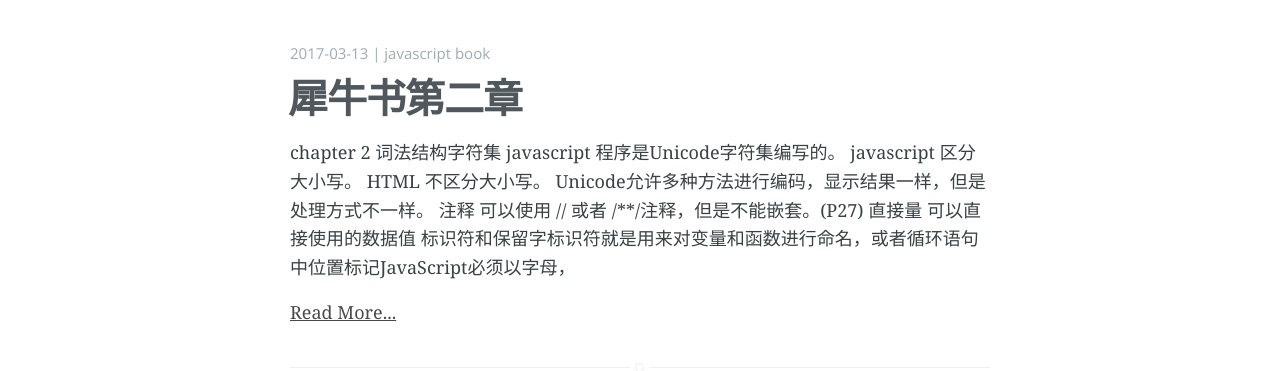
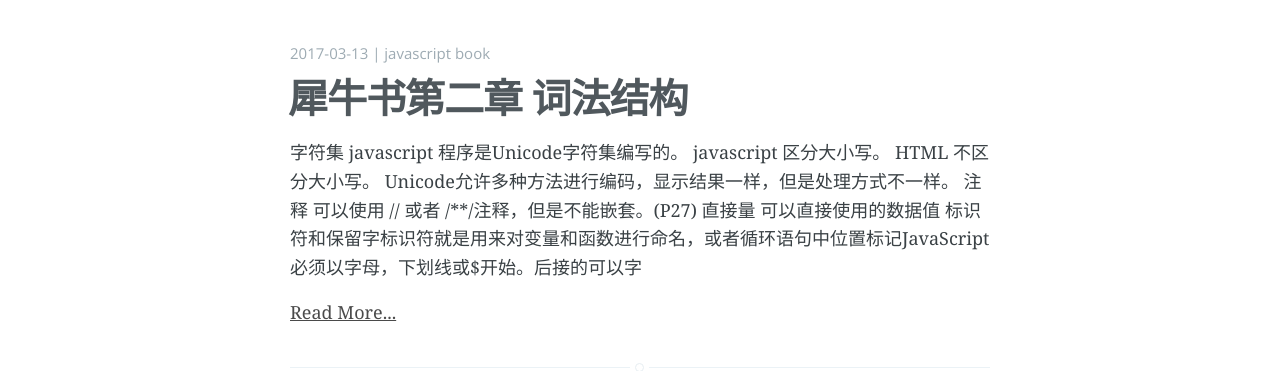
Before and after one commit to mayufo/mayufo.github.io, a plain HTML site: page index.html in a window 1280 px wide. Shown: the part 494-865 px from the top of the page. Drawn offline with nearby package versions, Linux system fonts and the light colour scheme.

Commit message:
Site updated: 2017-03-13 14:08:52

```diff
--- a/index.html
+++ b/index.html
@@ -50,15 +50,15 @@
 
 
 </span>
-      <h2 class="post-title"><a href="/2017/03/13/犀牛书第二章/">犀牛书第二章</a></h2>
+      <h2 class="post-title"><a href="/2017/03/13/犀牛书第二章/">犀牛书第二章 词法结构</a></h2>
     </header>
     <section class="post-excerpt">
       <p>
 
-        chapter 2 词法结构字符集  javascript 程序是Unicode字符集编写的。  javascript 区分大小写。  HTML 不区分大小写。  Unicode允许多种方法进行编码，显示结果一样，但是处理方式不一样。
+        字符集  javascript 程序是Unicode字符集编写的。  javascript 区分大小写。  HTML 不区分大小写。  Unicode允许多种方法进行编码，显示结果一样，但是处理方式不一样。
 注释  可以使用 // 或者 /**/注释，但是不能嵌套。(P27)
 直接量 可以直接使用的数据值
-标识符和保留字标识符就是用来对变量和函数进行命名，或者循环语句中位置标记JavaScript必须以字母，
+标识符和保留字标识符就是用来对变量和函数进行命名，或者循环语句中位置标记JavaScript必须以字母，下划线或$开始。后接的可以字
 
       </p>
 
```
Also changed, not shown: 2017/03/13/犀牛书第二章/index.html (+3 -3 lines), archives/2017/03/index.html (+3 -3 lines), archives/2017/index.html (+3 -3 lines), archives/index.html (+3 -3 lines), tags/javascript-book/index.html (+3 -3 lines).
